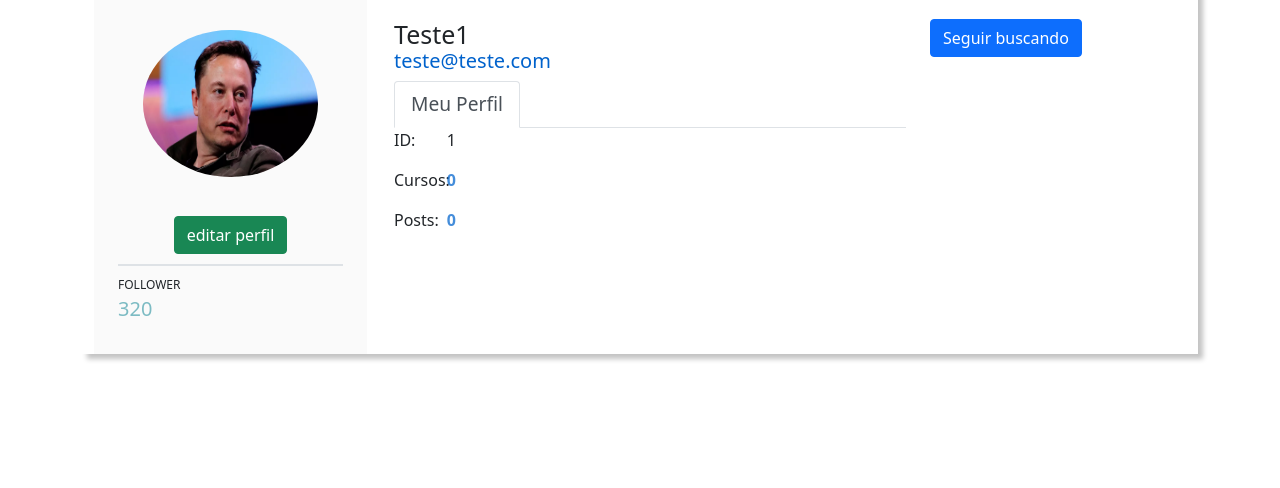
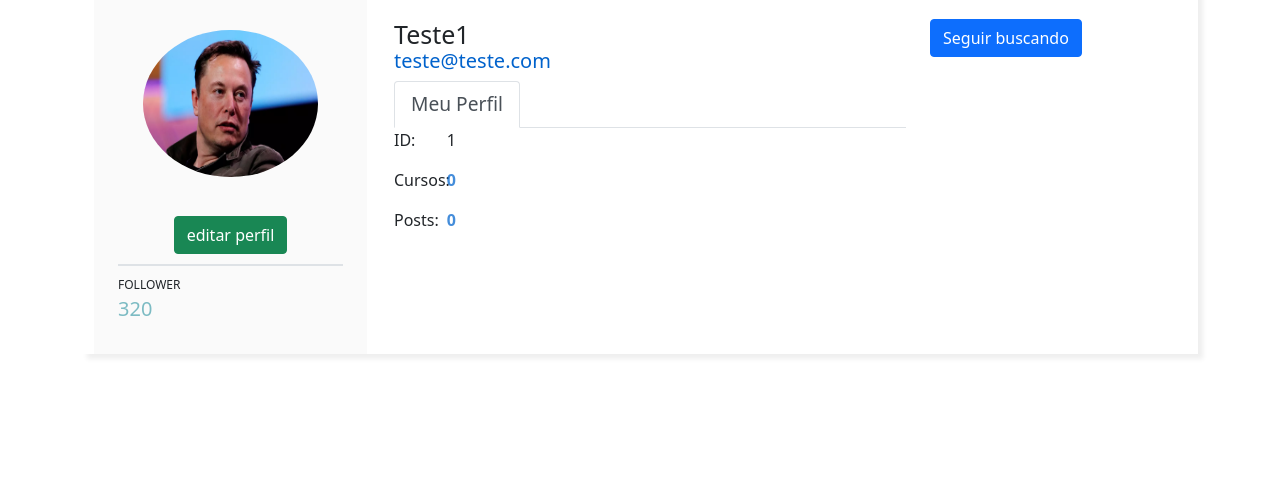
Before and after one commit to sivanildooliveira/sitelira, a Flask app: page /perfil in a window 1280 px wide. Shown: the part 312-800 px from the top of the page. Run offline with Flask 2, Linux system fonts and the light colour scheme; a user stored in the database is signed in; some libraries are stand-ins or nearby versions.

Commit message:
Update perfil.css

```diff
--- a/comunidadeimpressionadora/static/perfil.css
+++ b/comunidadeimpressionadora/static/perfil.css
@@ -6,7 +6,7 @@
     margin-bottom:10px;
   }
   .main-secction{
-    box-shadow: 5px 5px 5px rgba(0, 0, 0, 0.24);
+    box-shadow: 5px 5px 5px rgba(0, 0, 0, 0.068);
   }
   .image-section{
     padding: 0px;
```
